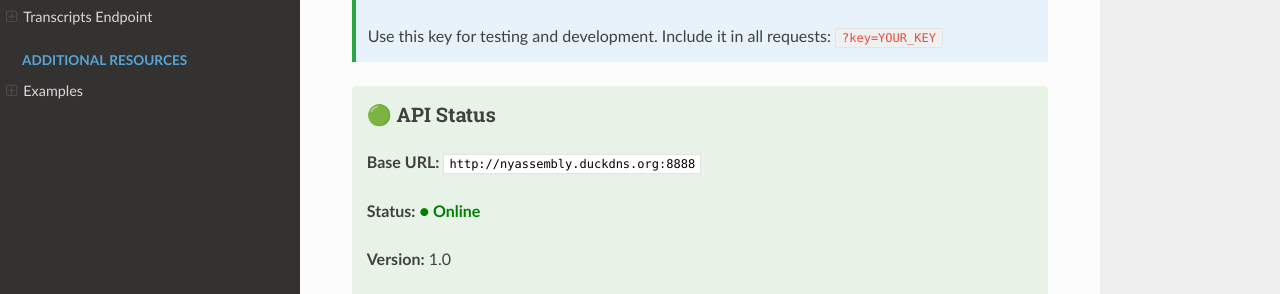
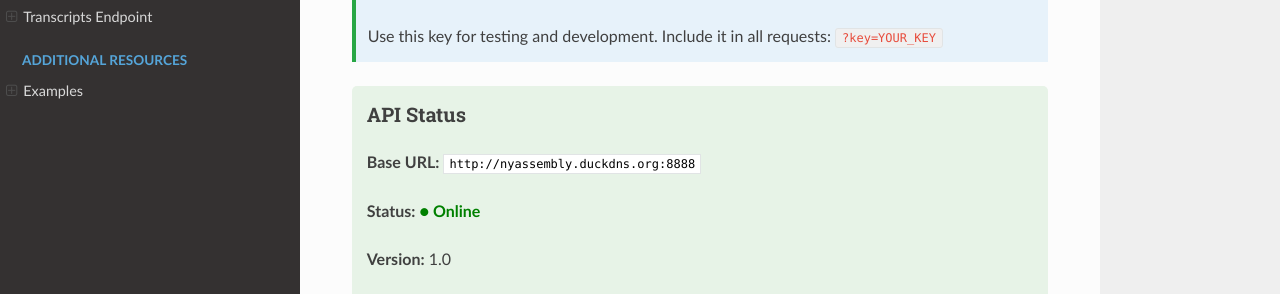
Before and after one commit to ngutin1/api-doc, a Sphinx documentation site: the page built from docs/index.rst, in a window 1280 px wide and 900 px high. Shown: the part 297-591 px from the top of the window. Built offline with Sphinx 7.4.7 and the Read the Docs theme 3.1.0, drawn with Linux system fonts in a browser that asks for light colours.

Commit message:
Update index.rst

```diff
--- a/docs/index.rst
+++ b/docs/index.rst
@@ -11,7 +11,7 @@ Welcome to the NY Assembly Transcript API - a comprehensive database of New York
 .. raw:: html
 
    <div style="background-color: #e7f3e7; padding: 15px; border-radius: 5px; margin: 20px 0;">
-       <h3 style="margin-top: 0;">🟢 API Status</h3>
+       <h3 style="margin-top: 0;"> API Status</h3>
        <p><strong>Base URL:</strong> <code>http://nyassembly.duckdns.org:8888</code></p>
        <p><strong>Status:</strong> <span style="color: green; font-weight: bold;">● Online</span></p>
        <p><strong>Version:</strong> 1.0</p>
```
